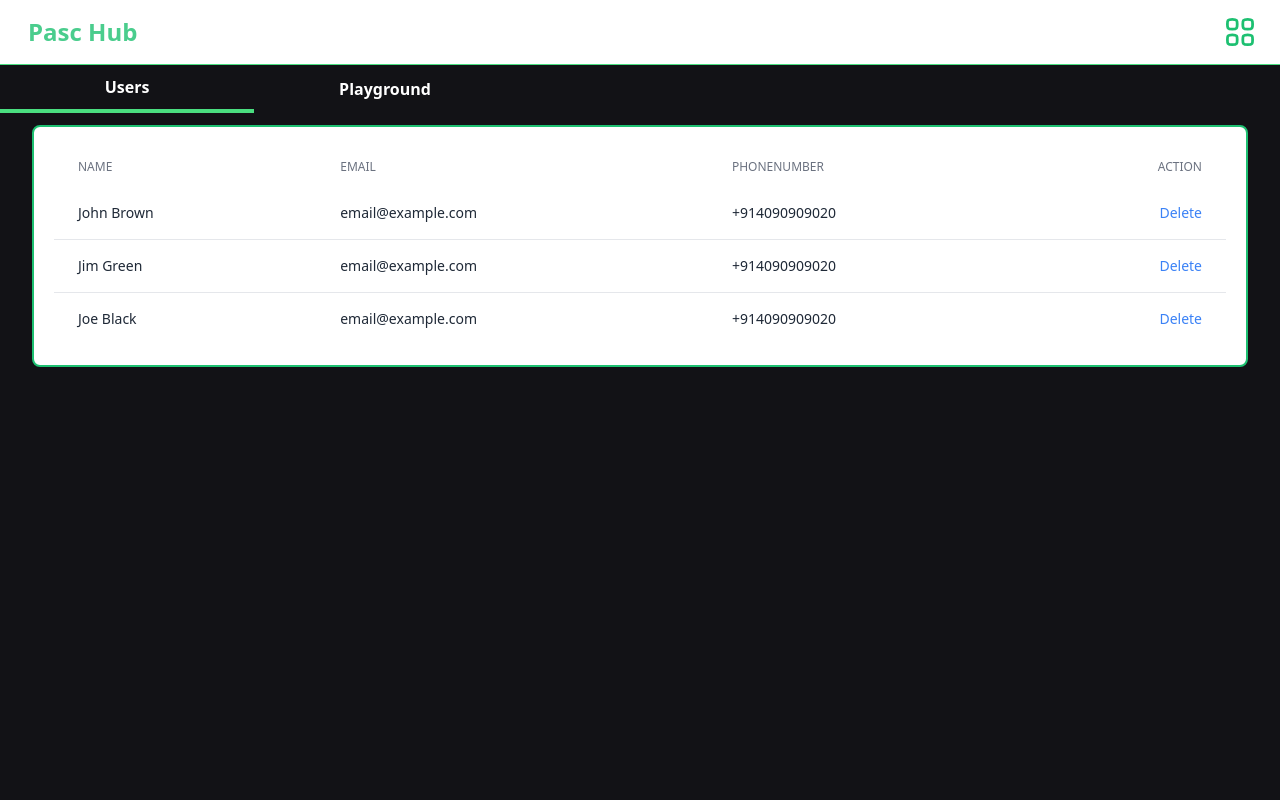
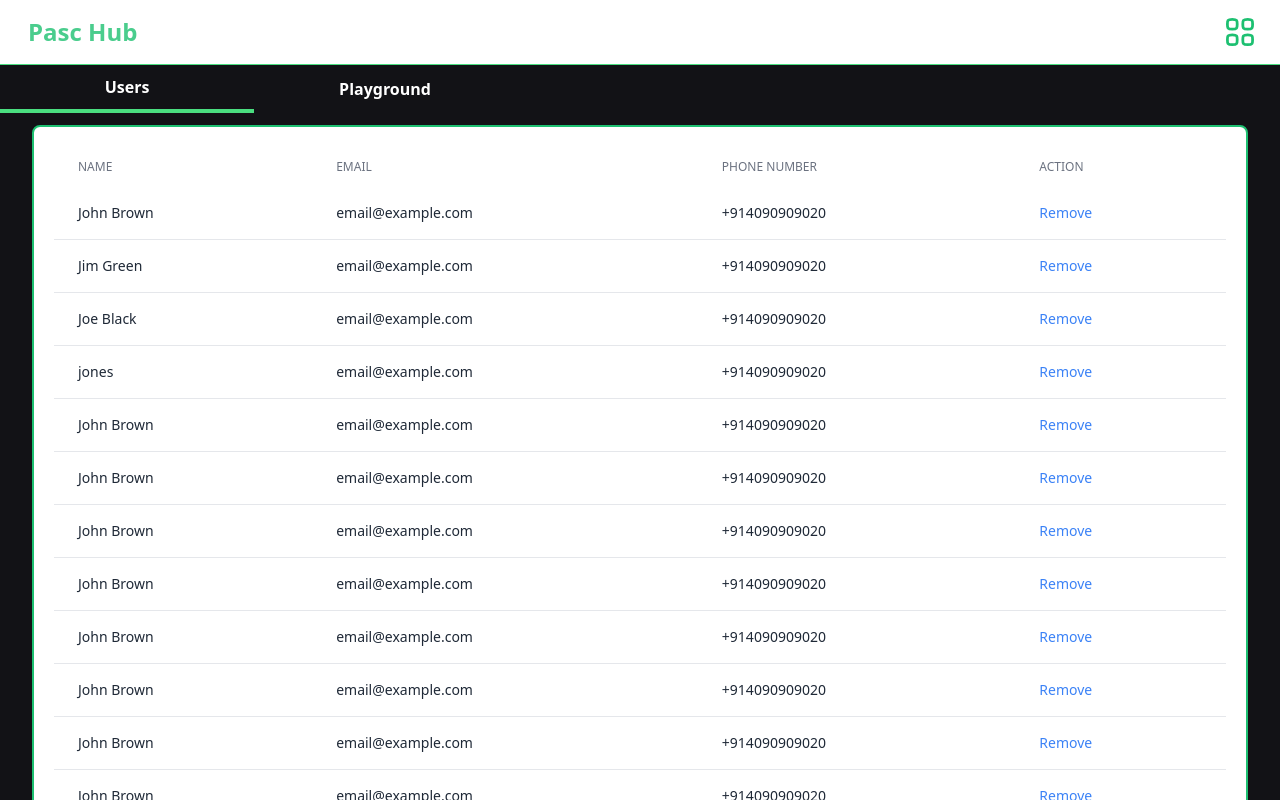
Before and after one commit to SHABIN-K/Studydrive, a Next.js app: page /admin in a window 1280 px wide. Built offline with nearby package versions, Linux system fonts and the light colour scheme; no server answers; sample sign-in values are in the browser's storage.

Commit message:
feat : table design

```diff
--- a/app/(root)/(dashboard)/(routes)/admin/page.jsx
+++ b/app/(root)/(dashboard)/(routes)/admin/page.jsx
@@ -69,17 +69,13 @@ const AdminPanel = () => {
                   className="mt-3 z-[1] p-2 shadow menu menu-sm dropdown-content bg-base-100 rounded-box w-52"
                 >
                   <Link href="/dashboard">
-                    <li>
-                      <a className="justify-between">
-                        Dashboard
-                        <span className="badge">New</span>
-                      </a>
+                    <li className="justify-between">
+                      Dashboard
+                      <span className="badge">New</span>
                     </li>
                   </Link>
                   <Link href="/">
-                    <li>
-                      <a>Home</a>
-                    </li>
+                    <li>Home</li>
                   </Link>
                   <li onClick={handleSignOutButton}>
                     <a>Logout</a>
--- a/components/admin/AdminUser.jsx
+++ b/components/admin/AdminUser.jsx
@@ -1,13 +1,31 @@
-import Table from "../ui/Table";
+import Table from "./Table";
+import { tableData, tableHeader } from ".";
+import { useMemo } from "react";
 
 const AdminUser = () => {
+  const data = useMemo(() => tableData, []);
+  const columns = [
+    {
+      header: "Name",
+      accessorKey: "name",
+    },
+    {
+      header: "Email",
+      accessorKey: "Email",
+    },
+    {
+      header: "Phone Number",
+      accessorKey: "Phone",
+    },
+  ];
   return (
     <div className="">
       <div className="p-5 border-2 rounded-lg border-[#1dc071] bg-base-100">
-        <Table />
+        <Table data={data} />
       </div>
     </div>
   );
 };
 
 export default AdminUser;
+// colums={DataColums}
--- /dev/null
+++ b/components/admin/Table.jsx
@@ -0,0 +1,54 @@
+import React from "react";
+import { useReactTable } from "@tanstack/react-table";
+import { tableHeader } from ".";
+
+const Table = ({ data }) => {
+  const table = useReactTable({});
+  return (
+    <div className="flex flex-col">
+      <div className="-m-1.5 overflow-x-auto">
+        <div className="p-1.5 min-w-full inline-block align-middle">
+          <div className="overflow-hidden">
+            <table className="min-w-full">
+              <thead>
+                <tr>
+                  {tableHeader.map((header, index) => (
+                    <th
+                      key={index}
+                      scope="col"
+                      className="px-6 py-3 text-left text-xs font-medium text-gray-500 uppercase"
+                    >
+                      {header}
+                    </th>
+                  ))}
+                </tr>
+              </thead>
+              <tbody className="divide-y divide-gray-200 dark:divide-gray-700">
+                {data.map((data, index) => (
+                  <tr key={index}>
+                    <td className="px-6 py-4 whitespace-nowrap text-sm font-medium text-gray-800 dark:text-gray-200">
+                      {data.name}
+                    </td>
+                    <td className="px-6 py-4 whitespace-nowrap text-sm text-gray-800 dark:text-gray-200">
+                      {data.Email}
+                    </td>
+                    <td className="px-6 py-4 whitespace-nowrap text-sm text-gray-800 dark:text-gray-200">
+                      {data.PhoneNumber}
+                    </td>
+                    <td className="px-6 py-4 whitespace-nowrap text-left text-sm font-medium">
+                      <p className="text-blue-500 hover:text-blue-700" href="#">
+                        Remove
+                      </p>
+                    </td>
+                  </tr>
+                ))}
+              </tbody>
+            </table>
+          </div>
+        </div>
+      </div>
+    </div>
+  );
+};
+
+export default Table;
--- a/components/admin/index.js
+++ b/components/admin/index.js
@@ -1,2 +1,117 @@
 export { default as AdminPlayground } from "./AdminPlayground";
 export { default as AdminUser } from "./AdminUser";
+
+export const tableData = [
+    {
+      name: "John Brown",
+      Email: "email@example.com",
+      PhoneNumber: "+914090909020",
+    },
+    {
+      name: "Jim Green",
+      Email: "email@example.com",
+      PhoneNumber: "+914090909020",
+    },
+    {
+      name: "Joe Black",
+      Email: "email@example.com",
+      PhoneNumber: "+914090909020",
+    },
+    {
+      name: "jones",
+      Email: "email@example.com",
+      PhoneNumber: "+914090909020",
+    },
+    {
+      name: "John Brown",
+      Email: "email@example.com",
+      PhoneNumber: "+914090909020",
+    },
+    {
+      name: "John Brown",
+      Email: "email@example.com",
+      PhoneNumber: "+914090909020",
+    },
+    {
+      name: "John Brown",
+      Email: "email@example.com",
+      PhoneNumber: "+914090909020",
+    },
+    {
+      name: "John Brown",
+      Email: "email@example.com",
+      PhoneNumber: "+914090909020",
+    },
+    {
+      name: "John Brown",
+      Email: "email@example.com",
+      PhoneNumber: "+914090909020",
+    },
+    {
+      name: "John Brown",
+      Email: "email@example.com",
+      PhoneNumber: "+914090909020",
+    },
+    {
+      name: "John Brown",
+      Email: "email@example.com",
+      PhoneNumber: "+914090909020",
+    },
+    {
+      name: "John Brown",
+      Email: "email@example.com",
+      PhoneNumber: "+914090909020",
+    },
+    {
+      name: "Jim Green",
+      Email: "email@example.com",
+      PhoneNumber: "+914090909020",
+    },
+    {
+      name: "Jim Green",
+      Email: "email@example.com",
+      PhoneNumber: "+914090909020",
+    },
+    {
+      name: "Jim Green",
+      Email: "email@example.com",
+      PhoneNumber: "+914090909020",
+    },
+    {
+      name: "Jim Green",
+      Email: "email@example.com",
+      PhoneNumber: "+914090909020",
+    },
+    {
+      name: "Jim Green",
+      Email: "email@example.com",
+      PhoneNumber: "+914090909020",
+    },
+    {
+      name: "Jim Green",
+      Email: "email@example.com",
+      PhoneNumber: "+914090909020",
+    },
+    {
+      name: "Jim Green",
+      Email: "email@example.com",
+      PhoneNumber: "+914090909020",
+    },
+    {
+      name: "Jim Green",
+      Email: "email@example.com",
+      PhoneNumber: "+914090909020",
+    },
+    {
+      name: "Jim Green",
+      Email: "email@example.com",
+      PhoneNumber: "+914090909020",
+    },
+    {
+      name: "Jim Green",
+      Email: "email@example.com",
+      PhoneNumber: "+914090909020",
+    },
+  ];
+
+export const tableHeader = ["Name", "Email", "Phone Number", "Action"];
--- a/components/ui/Empty.jsx
+++ b/components/ui/Empty.jsx
@@ -14,7 +14,7 @@ export const Empty = ({ label, error, reset }) => {
           />
         </div>
         <h1 className="text-muted-foreground text-2xl text-center">{label}</h1>
-        <p className="text-muted-foreground text-sm text-center">
+        <p className="text-muted-foreground text-sm text-center select-text">
           {error.message}
         </p>
       </div>
--- a/components/ui/Table.jsx
+++ /dev/null
@@ -1,98 +0,0 @@
-import React from "react";
-
-const Table = () => {
-  return (
-    <div class="flex flex-col">
-      <div class="-m-1.5 overflow-x-auto">
-        <div class="p-1.5 min-w-full inline-block align-middle">
-          <div class="overflow-hidden">
-            <table class="min-w-full">
-              <thead>
-                <tr>
-                  <th
-                    scope="col"
-                    class="px-6 py-3 text-left text-xs font-medium text-gray-500 uppercase"
-                  >
-                    Name
-                  </th>
-                  <th
-                    scope="col"
-                    class="px-6 py-3 text-left text-xs font-medium text-gray-500 uppercase"
-                  >
-                    Email
-                  </th>
-                  <th
-                    scope="col"
-                    class="px-6 py-3 text-left text-xs font-medium text-gray-500 uppercase"
-                  >
-                    phonenumber
-                  </th>
-                  <th
-                    scope="col"
-                    class="px-6 py-3 text-right text-xs font-medium text-gray-500 uppercase"
-                  >
-                    Action
-                  </th>
-                </tr>
-              </thead>
-              <tbody class="divide-y divide-gray-200 dark:divide-gray-700">
-                <tr>
-                  <td class="px-6 py-4 whitespace-nowrap text-sm font-medium text-gray-800 dark:text-gray-200">
-                    John Brown
-                  </td>
-                  <td class="px-6 py-4 whitespace-nowrap text-sm text-gray-800 dark:text-gray-200">
-                    email@example.com
-                  </td>
-                  <td class="px-6 py-4 whitespace-nowrap text-sm text-gray-800 dark:text-gray-200">
-                    +914090909020
-                  </td>
-                  <td class="px-6 py-4 whitespace-nowrap text-right text-sm font-medium">
-                    <a class="text-blue-500 hover:text-blue-700" href="#">
-                      Delete
-                    </a>
-                  </td>
-                </tr>
-
-                <tr>
-                  <td class="px-6 py-4 whitespace-nowrap text-sm font-medium text-gray-800 dark:text-gray-200">
-                    Jim Green
-                  </td>
-                  <td class="px-6 py-4 whitespace-nowrap text-sm text-gray-800 dark:text-gray-200">
-                    email@example.com
-                  </td>
-                  <td class="px-6 py-4 whitespace-nowrap text-sm text-gray-800 dark:text-gray-200">
-                    +914090909020
-                  </td>
-                  <td class="px-6 py-4 whitespace-nowrap text-right text-sm font-medium">
-                    <a class="text-blue-500 hover:text-blue-700" href="#">
-                      Delete
-                    </a>
-                  </td>
-                </tr>
-
-                <tr>
-                  <td class="px-6 py-4 whitespace-nowrap text-sm font-medium text-gray-800 dark:text-gray-200">
-                    Joe Black
-                  </td>
-                  <td class="px-6 py-4 whitespace-nowrap text-sm text-gray-800 dark:text-gray-200">
-                    email@example.com
-                  </td>
-                  <td class="px-6 py-4 whitespace-nowrap text-sm text-gray-800 dark:text-gray-200">
-                    +914090909020
-                  </td>
-                  <td class="px-6 py-4 whitespace-nowrap text-right text-sm font-medium">
-                    <a class="text-blue-500 hover:text-blue-700" href="#">
-                      Delete
-                    </a>
-                  </td>
-                </tr>
-              </tbody>
-            </table>
-          </div>
-        </div>
-      </div>
-    </div>
-  );
-};
-
-export default Table;
```
